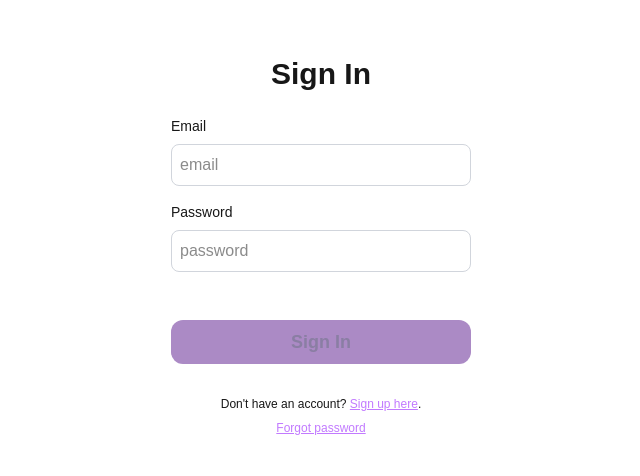
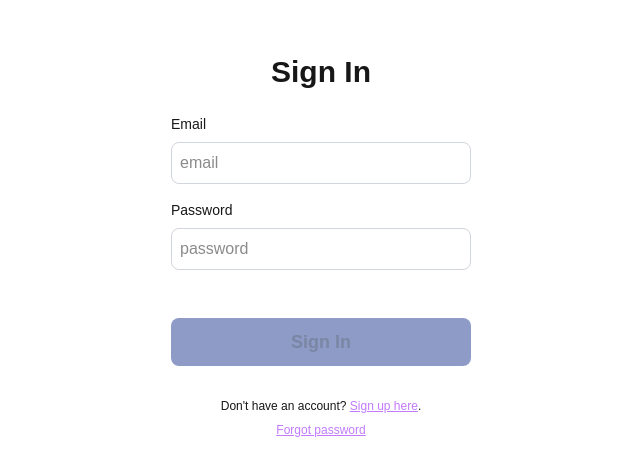
Before and after one commit to kskrenes/nextjs-auth, a Next.js app: page /login in a window 1280 px wide. Shown: the part 154-630 px from the top of the page, without its empty margins (319-959 px from the left). Built offline with nearby package versions, Linux system fonts and the light colour scheme.

Commit message:
update button style to match landing page style

```diff
--- a/src/components/nae-button.tsx
+++ b/src/components/nae-button.tsx
@@ -18,10 +18,10 @@ const Button: React.FC<ButtonProps> = ({
   className = '',
   ...rest // Collect any other standard HTML button props
 }) => {
-  const baseStyles = 'py-2 px-4 text-lg rounded-xl font-semibold transition-colors cursor-pointer flex justify-center items-center';
+  const baseStyles = 'px-6 py-2.5 text-lg font-semibold text-white rounded-lg transition-colors cursor-pointer flex justify-center items-center';
 
   const variantStyles = variant === 'primary'
-    ? 'bg-purple-900 hover:bg-purple-800 disabled:bg-purple-900/50 disabled:text-gray-500/50 disabled:cursor-not-allowed'
+    ? 'hover:bg-blue-700 bg-blue-600 disabled:bg-blue-900/50 disabled:text-gray-500/50 disabled:cursor-not-allowed'
     : 'bg-gray-200 text-gray-800 hover:bg-gray-300';
 
   return (
```
